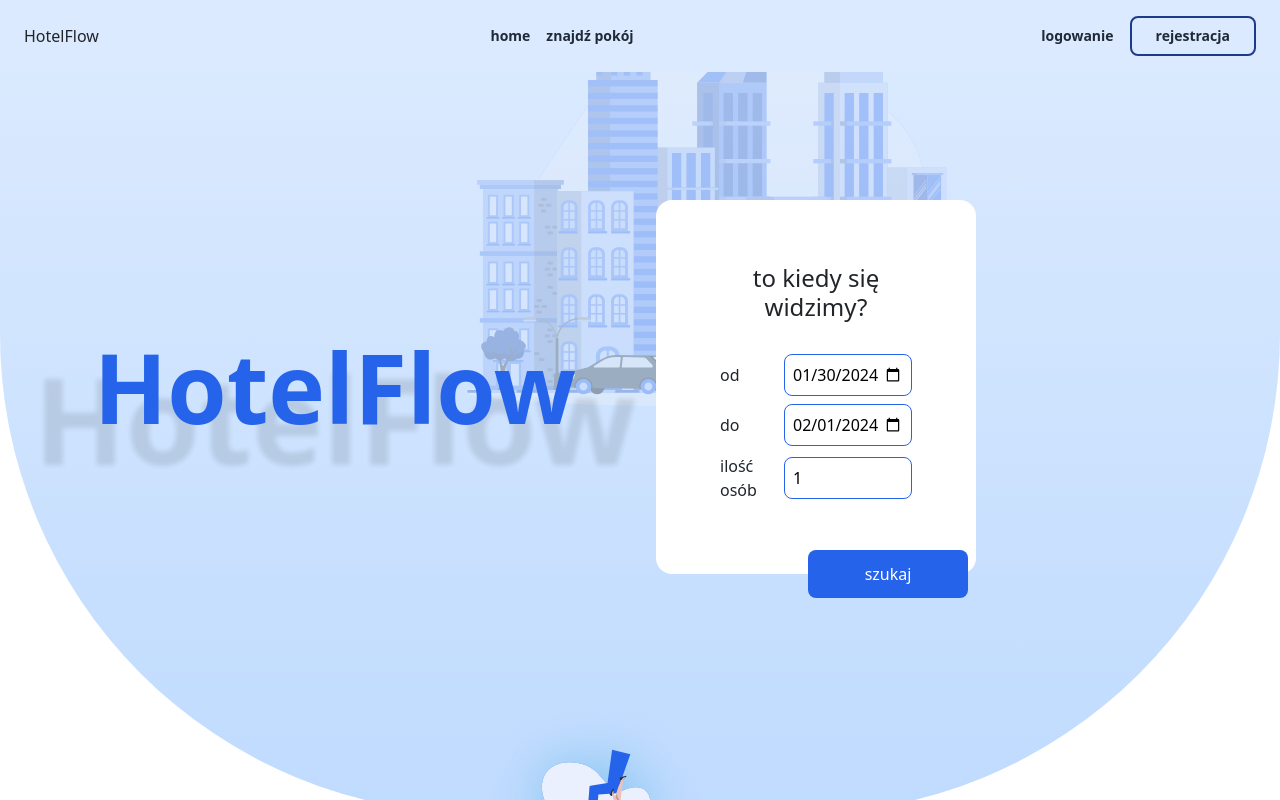
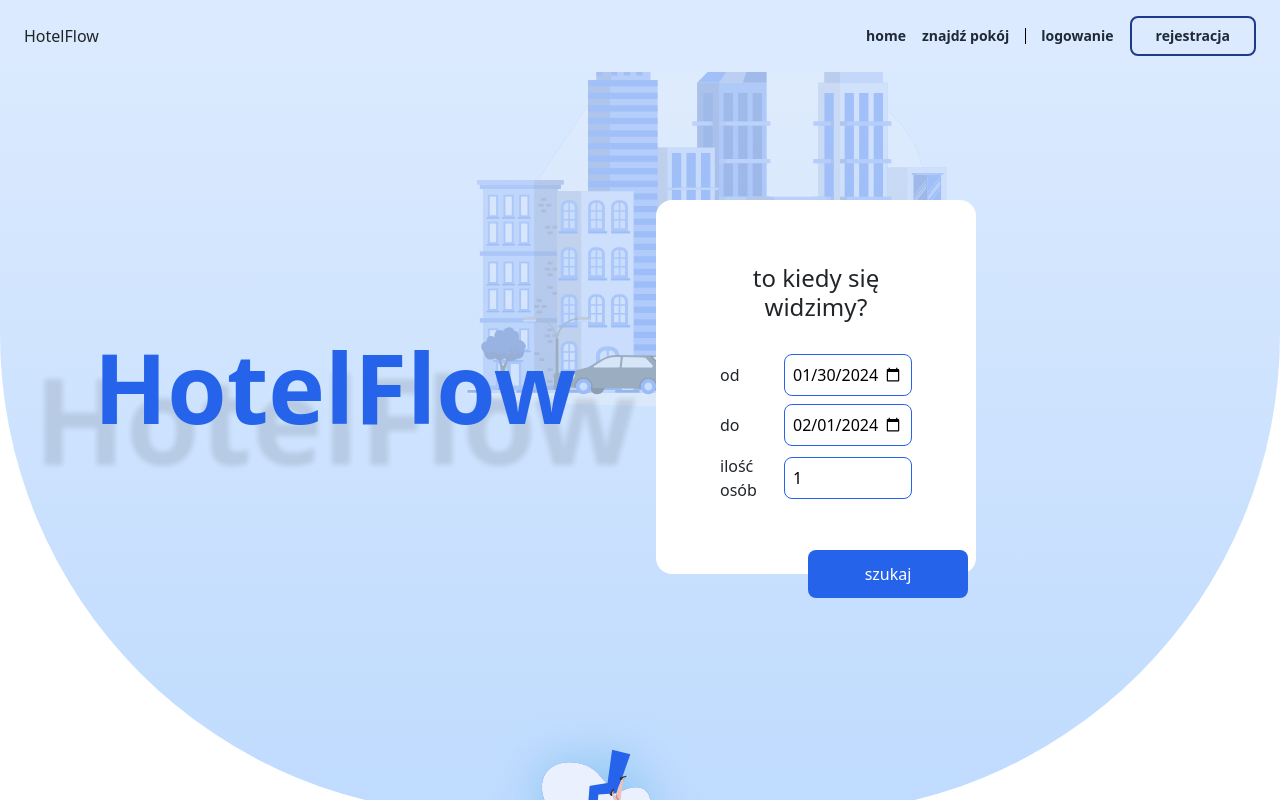
Before and after one commit to wzarek/HotelFlow, a React (Create React App) app in the folder HotelFlow/ClientApp/: page / in a window 1280 px wide. Shown: the top 800 px of the page. Built offline with nearby package versions, Linux system fonts and the light colour scheme.

Commit message:
Minor changes in navbar rendering

```diff
--- a/HotelFlow/ClientApp/src/components/shared/navigation/NavMenu.jsx
+++ b/HotelFlow/ClientApp/src/components/shared/navigation/NavMenu.jsx
@@ -15,21 +15,17 @@ export const NavMenu = () => {
                 <div className="hidden sm:flex sm:items-center">
                     <NavItem to="/" name='home' />
                     <NavItem to="/find-room" name='znajdź pokój' />
+                    <div className='w-[1em] h-[1em] border-black border-l-[1px]'></div>
                     {
-                      auth.isAuthenticated &&
-
-                      <Link to="/logout" justLoggedOut={true} className="text-gray-800 text-sm font-semibold border-2 border-solid border-blue-900 px-4 py-2 rounded-lg hover:text-blue-600 hover:border-blue-600">wyloguj</Link>
+                      auth.isAuthenticated ?
+                        <Link to="/logout" justLoggedOut={true} className="text-gray-800 text-sm font-semibold border-2 border-solid border-blue-900 px-4 py-2 rounded-lg hover:text-blue-600 hover:border-blue-600">wyloguj</Link>
+                      :
+                        <div className="hidden sm:flex sm:items-center">
+                          <Link to="/login" className="text-gray-800 text-sm font-semibold hover:text-blue-600 mr-4">logowanie</Link>
+                          <Link to="/register" className="text-gray-800 text-sm font-semibold border-2 border-solid border-blue-900 px-4 py-2 rounded-lg hover:text-blue-600 hover:border-blue-600">rejestracja</Link>
+                        </div>
                     }
                 </div>
-                {
-                    !auth.isAuthenticated &&
-
-                    <div className="hidden sm:flex sm:items-center">
-                      <Link to="/login" className="text-gray-800 text-sm font-semibold hover:text-blue-600 mr-4">logowanie</Link>
-                      <Link to="/register" className="text-gray-800 text-sm font-semibold border-2 border-solid border-blue-900 px-4 py-2 rounded-lg hover:text-blue-600 hover:border-blue-600">rejestracja</Link>
-                    </div>
-                }
-
             </div>
           </div>
         </div>
```
